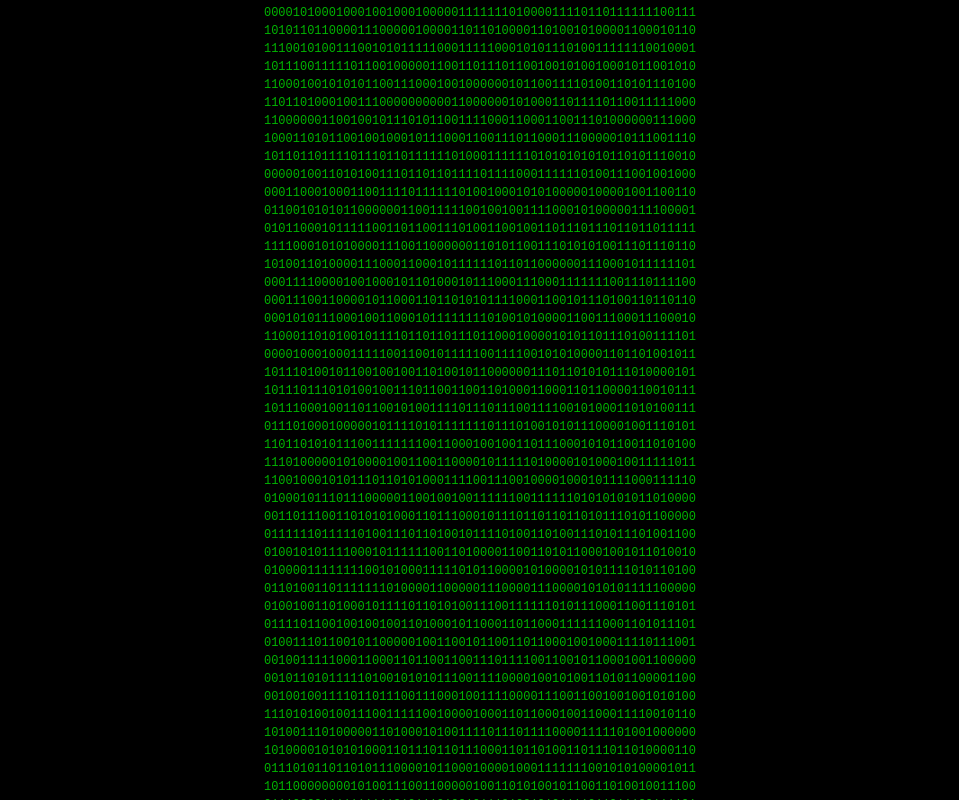
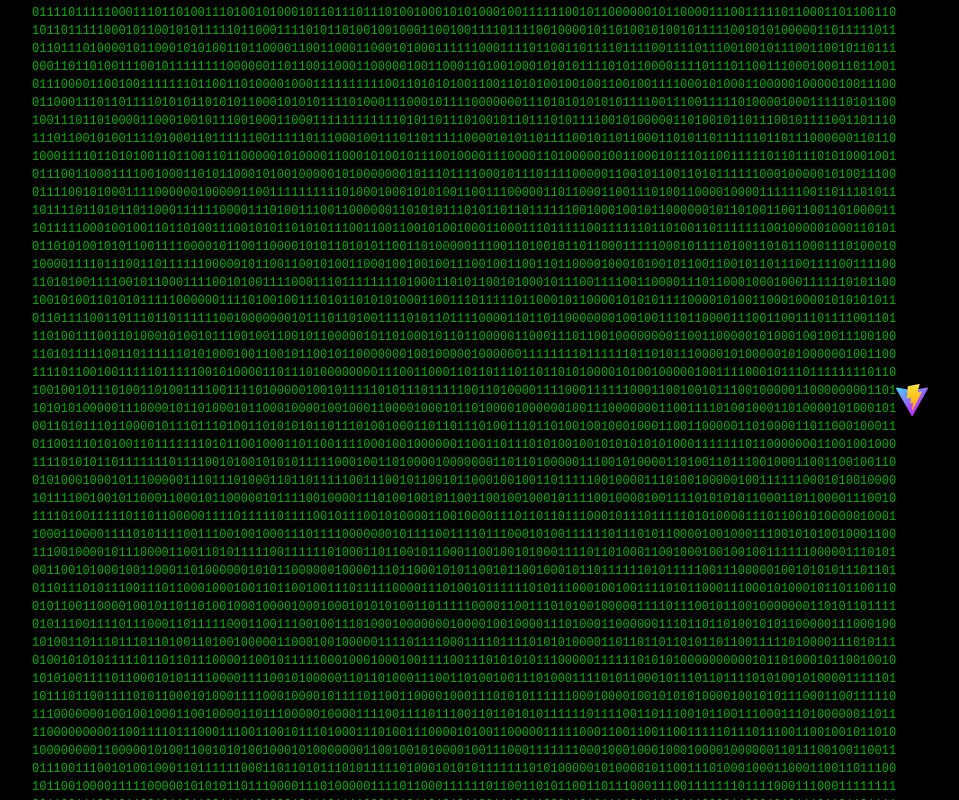
Before and after one commit to CodeboyTF/Personal-Profile-Website, a React (Vite) app: page / in a window 1280 px wide. Shown: the whole page, without its empty margins (160-1119 px from the left). Built offline with nearby package versions, Linux system fonts and the light colour scheme.

Commit message:
latest matrix effect

```diff
--- a/src/GlobalComponents/Loading.jsx
+++ b/src/GlobalComponents/Loading.jsx
@@ -1,5 +1,3 @@
-// src/GlobalComponents/Loading.jsx
-
 import React, { useEffect, useState } from "react";
 import "../Loading.css";
 
@@ -9,10 +7,13 @@ export default function Loading() {
   useEffect(() => {
     const interval = setInterval(() => {
       const chars = "01";
-      const lines = Array.from({ length: 50 }, () =>
-        Array.from({ length: 60 }, () => chars[Math.floor(Math.random() * chars.length)]).join("")
+      const rows = Array.from({ length: 60 }, () =>
+        Array.from({ length: 120 }, () =>
+          chars[Math.floor(Math.random() * chars.length)]
+        ).join("")
       ).join("\n");
-      setMatrixText(lines);
+
+      setMatrixText(rows);
     }, 150);
 
     return () => clearInterval(interval);
@@ -21,6 +22,7 @@ export default function Loading() {
   return (
     <div className="loading-screen">
       <pre className="matrix-text">{matrixText}</pre>
+      <img src="/vite.svg" alt="Logo" className="center-logo" />
     </div>
   );
 }
```
